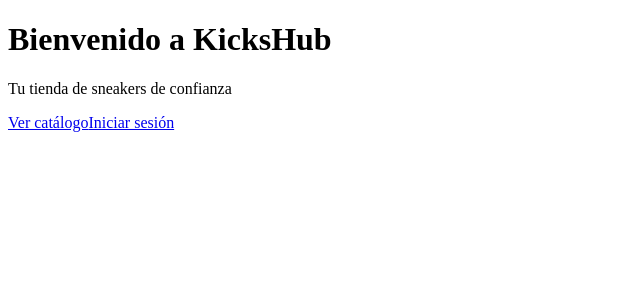
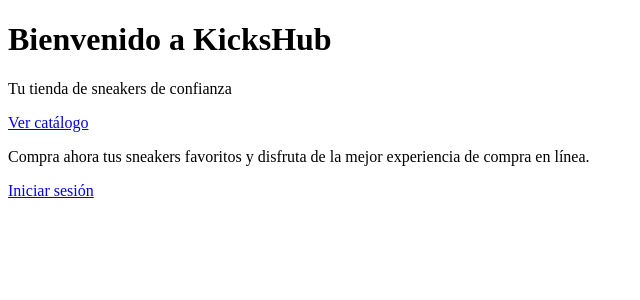
Before and after one commit to JhanpolPb/kickshub, a Next.js app in the folder frontend/: page / in a window 1280 px wide. Shown: the top 300 px of the page, without its empty margins (0-640 px from the left). Built offline with nearby package versions, Linux system fonts and the light colour scheme.

Commit message:
feat: new paragraph

```diff
--- a/frontend/app/page.js
+++ b/frontend/app/page.js
@@ -6,6 +6,8 @@ export default function HomePage() {
       <h1>Bienvenido a KicksHub </h1>
       <p>Tu tienda de sneakers de confianza</p>
       <Link href="/catalog">Ver catálogo</Link>
-      <Link href="/login">Iniciar sesión</Link>    </div>
+      <p>Compra ahora tus sneakers favoritos y disfruta de la mejor experiencia de compra en línea.</p>
+      <Link href="/login">Iniciar sesión</Link>
+      </div>
   );
 }
```
